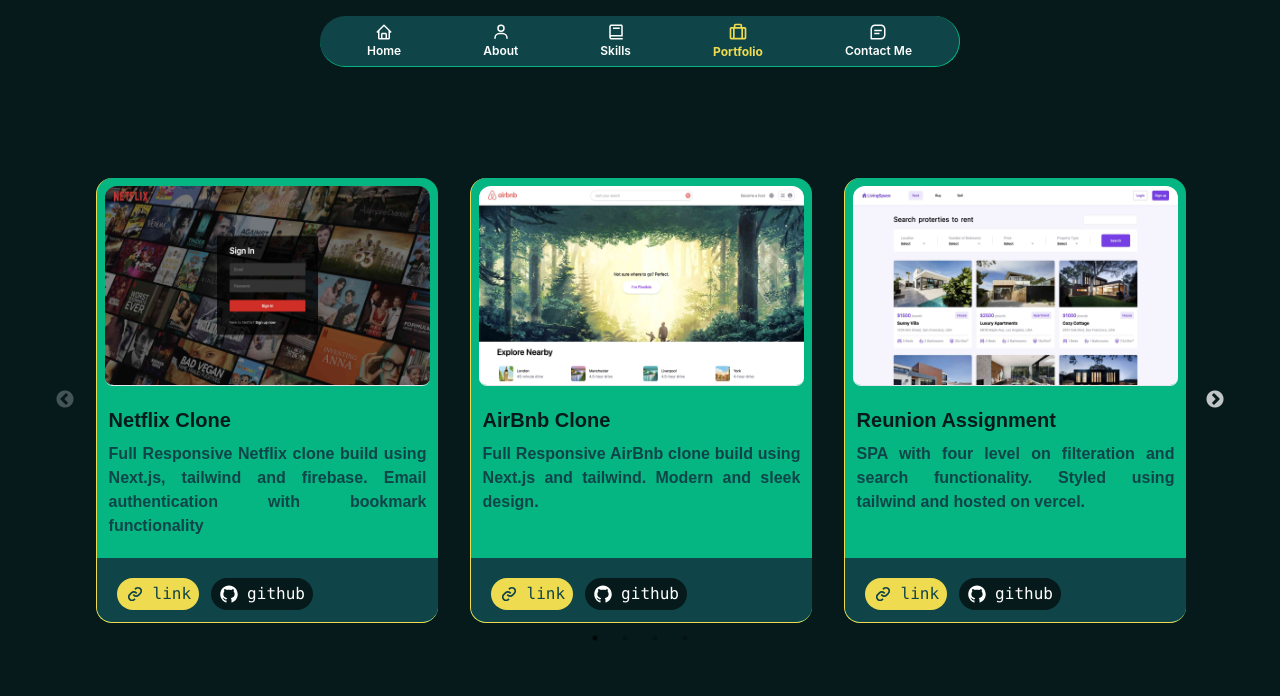
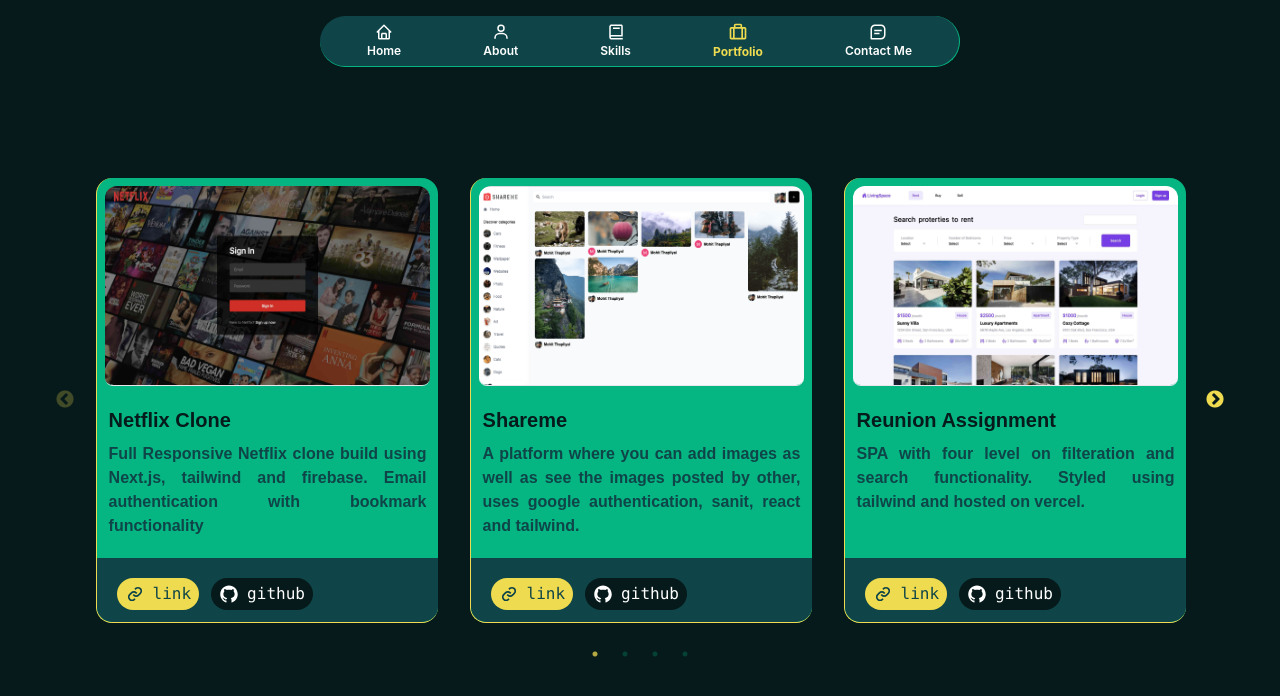
Before and after one commit to Mohit-Thapliyal/Portfolio, a React (Create React App) app: page /portfolio in a window 1280 px wide. Shown: the top 696 px of the page. Built offline with nearby package versions, Linux system fonts and the light colour scheme.

Commit message:
updated portfolio section

```diff
--- a/src/data.js
+++ b/src/data.js
@@ -299,13 +299,13 @@
     github: "https://github.com/Mohit-Thapliyal/netflix-clone-mohit",
   },
   {
-    id: "pj0",
-    image: airbnb,
-    title: "AirBnb Clone",
+    id: "pj5",
+    image: bg6,
+    title: "Shareme",
     description:
-      "Full Responsive AirBnb clone build using Next.js and tailwind. Modern and sleek design.",
-    link: "https://airbnb-mohit-thapliyal.vercel.app",
-    github: "https://github.com/Mohit-Thapliyal/Airbnb",
+      "A platform where you can add images as well as see the images posted by other, uses google authentication, sanit, react and tailwind.",
+    link: "https://shareme.mohitthapliyal.in",
+    github: "https://github.com/Mohit-Thapliyal/shareme",
   },
   {
     id: "pja",
@@ -315,6 +315,15 @@
       "SPA with four level on filteration and search functionality. Styled using tailwind and hosted on vercel.",
     link: "https://reunion-assignment-mohit-thapliyal.vercel.app/",
     github: "https://github.com/Mohit-Thapliyal/Reunion-Assignment",
+  },
+  {
+    id: "pj0",
+    image: airbnb,
+    title: "AirBnb Clone",
+    description:
+      "Full Responsive AirBnb clone build using Next.js and tailwind. Modern and sleek design.",
+    link: "https://airbnb-mohit-thapliyal.vercel.app",
+    github: "https://github.com/Mohit-Thapliyal/Airbnb",
   },
   {
     id: "pjb",
@@ -335,13 +344,13 @@
     github: "https://github.com/Mohit-Thapliyal/my-portfolio",
   },
   {
-    id: "pj2",
-    image: bg2,
-    title: "Corporate Wisdom",
+    id: "pj5",
+    image: bg5,
+    title: "Car Price Predictor",
     description:
-      "A Custom designed website for a well-known book author Dr. Meena Sinha.",
-    link: "",
-    github: "",
+      "A Machine Learning project which can predict the selling price of a car based on car details. Build using Flask and Bootstrap.",
+    link: "https://car-price-predictor-mt.herokuapp.com/",
+    github: "https://github.com/Mohit-Thapliyal/Car-Price-Predictor",
   },
   {
     id: "pj3",
@@ -362,21 +371,12 @@
     github: "",
   },
   {
-    id: "pj5",
-    image: bg5,
-    title: "Car Price Predictor",
+    id: "pj2",
+    image: bg2,
+    title: "Corporate Wisdom",
     description:
-      "A Machine Learning project which can predict the selling price of a car based on car details. Build using Flask and Bootstrap.",
-    link: "https://car-price-predictor-mt.herokuapp.com/",
-    github: "https://github.com/Mohit-Thapliyal/Car-Price-Predictor",
-  },
-  {
-    id: "pj5",
-    image: bg6,
-    title: "Shareme",
-    description:
-      "A platform where you can add images as well as see the images posted by other, uses google authentication, sanit, react and tailwind.",
-    link: "https://shareme.mohitthapliyal.in",
-    github: "https://github.com/Mohit-Thapliyal/shareme",
+      "A Custom designed website for a well-known book author Dr. Meena Sinha.",
+    link: "",
+    github: "",
   },
 ];
--- a/src/index.css
+++ b/src/index.css
@@ -21,17 +21,28 @@
   color: rgb(244 63 94 / var(--tw-text-opacity));
 }
 
-@layer {
-  :root {
-    --color-text-base:
-  }
-}
-
 .slick-list{
   overflow: visible !important;
 }
 
-
 .slick-arrow{
   z-index: 10 !important;
 }
+
+.slick-dots li.slick-active button:before{
+  color: theme('colors.highlight') !important;
+}
+
+.slick-dots li button:before{
+  color: theme('colors.tertiary') !important;
+  margin-top: 1rem;
+}
+
+.slick-prev:before, .slick-next:before{
+  color: theme('colors.highlight') !important;
+  opacity: 1 !important;
+}
+
+.slick-prev.slick-disabled:before, .slick-next.slick-disabled:before {
+  opacity: .25 !important;
+}
```
